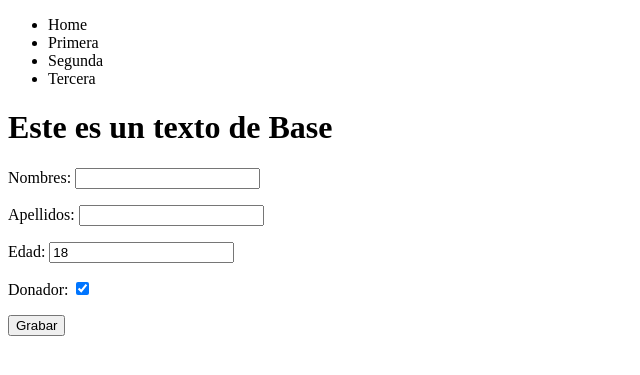
After one commit to Calihn1/Django-Teoria, a Django app: template listaContactos/personas/templates/personas/personasCreate.html in a window 1280 px wide. The commit adds this page. Shown: the top 375 px of the page, without its empty margins (0-640 px from the left). Run offline with Django 5.2, Linux system fonts and the light colour scheme; the template is opened without the code that fills it: values that come from a table or form of the project are taken from there, others are empty.

Commit message:
Décimo commit: Se agregó fields para mostrar el orden del formulario, se creo en templates otro formulario

```diff
--- /dev/null
+++ b/listaContactos/personas/forms.py
@@ -0,0 +1,13 @@
+from django import forms
+from .models import Persona
+
+
+class PersonaForm(forms.ModelForm):
+    class Meta:
+        model = Persona
+        fields = [
+            'nombres',
+            'apellidos',
+            'edad',
+            'donador',
+        ]
--- a/listaContactos/personas/models.py
+++ b/listaContactos/personas/models.py
@@ -2,7 +2,7 @@ from django.db import models
 
 # Create your models here.
 class Persona(models.Model):
-    nombre    = models.CharField(max_length = 100, null = False, blank = False) #Campo obligatorio
+    nombres    = models.CharField(max_length = 100, null = False, blank = False) #Campo obligatorio
     apellidos = models.CharField(max_length = 100, null = True, blank = False)
     edad      = models.IntegerField(null = True, blank = True, default = 18)#(max_digitS = 3)
     donador   = models.BooleanField(default = True)
--- a/listaContactos/personas/templates/personas/descripcion.html
+++ b/listaContactos/personas/templates/personas/descripcion.html
@@ -1,7 +1,7 @@
 {% extends 'base.html' %}
 
 {% block content %}
-<h1>{{objeto.nombre}}</h1>
+<h1>{{objeto.nombres}}</h1>
 <h2>
     {% if objeto.edad > 40 %}
         debe cuidarse del colesterol
--- /dev/null
+++ b/listaContactos/personas/templates/personas/personasCreate.html
@@ -0,0 +1,7 @@
+{% extends 'base.html' %}
+{% block content %}
+<form method = 'POST'> {% csrf_token %}
+    {{ form.as_p }}
+    <input type='submit' value='Grabar' />
+</form>
+{% endblock %}
```
Also changed, not shown: listaContactos/personas/views.py (+14 -2 lines), listaContactos/personas/migrations/0006_rename_nombre_persona_nombres.py (added).
